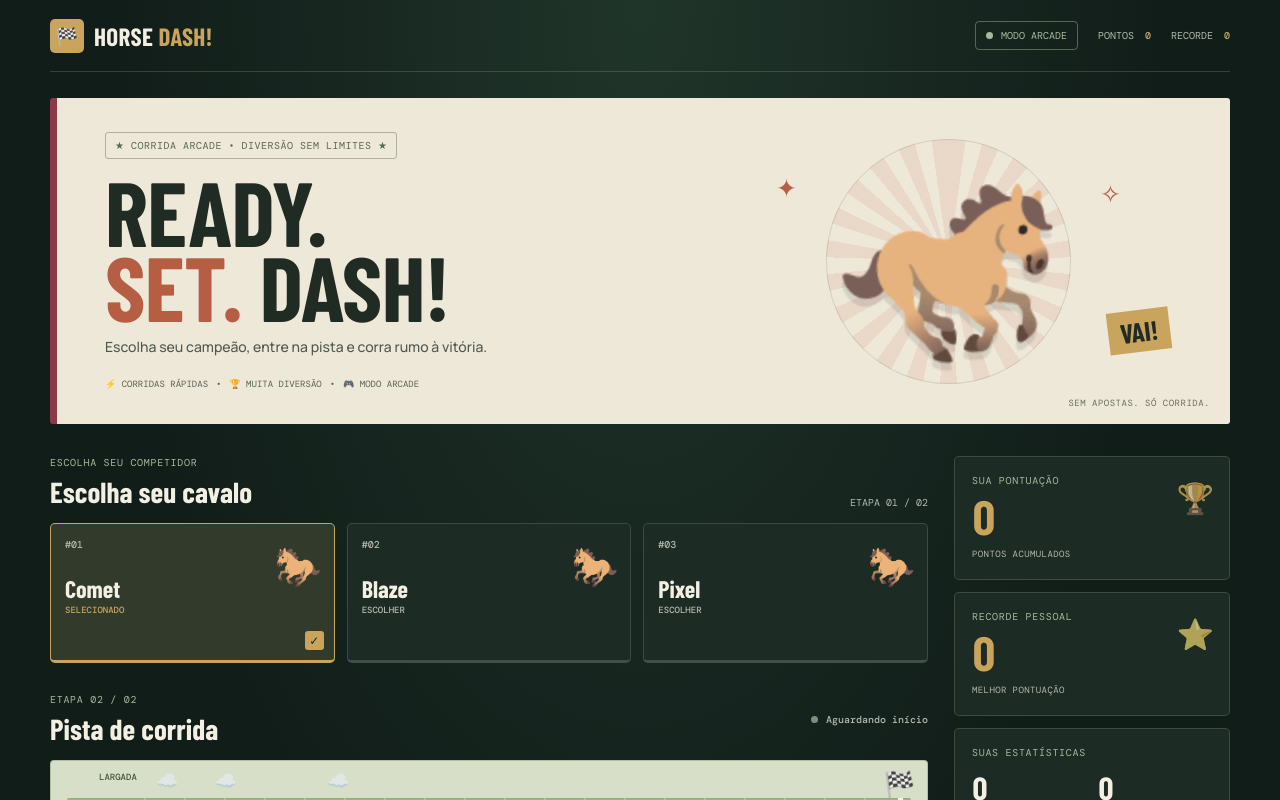
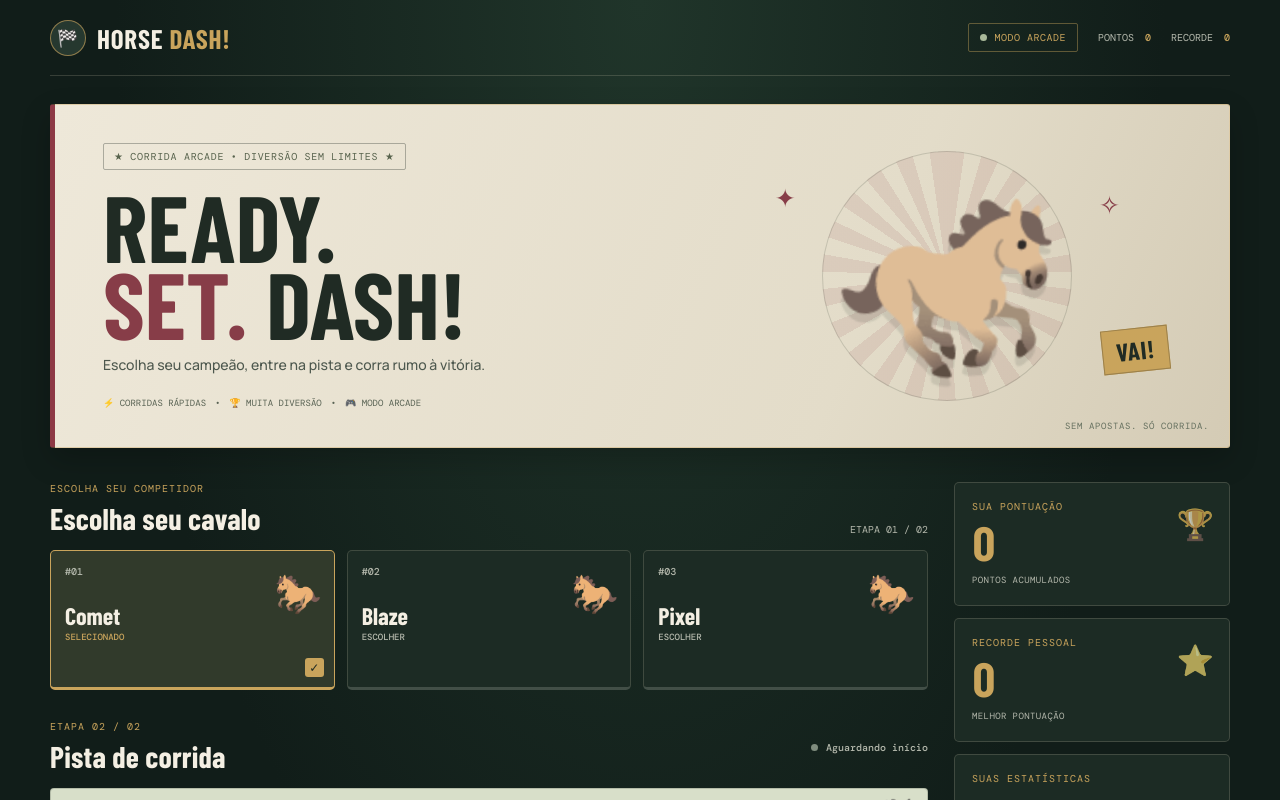
Before and after one commit to DogShown/HorseRacing, a React (Vite) app: page / in a window 1280 px wide. Shown: the top 800 px of the page. Built offline with nearby package versions, Linux system fonts and the light colour scheme; a web font is replaced by a local one.

Commit message:
Refine HORSE DASH racecourse visual identity

```diff
--- a/src/styles/layout.css
+++ b/src/styles/layout.css
@@ -1,177 +1,30 @@
-.app-shell { width: min(var(--content-width), calc(100% - 48px)); margin: 0 auto; }
-
-.topbar {
-  min-height: 72px;
-  display: flex;
-  align-items: center;
-  justify-content: space-between;
-  border-bottom: 1px solid var(--color-border);
-}
-.brand {
-  display: inline-flex;
-  align-items: center;
-  gap: 10px;
-  color: var(--color-text);
-  text-decoration: none;
-  font-family: var(--font-display);
-  font-size: 25px;
-  font-weight: 800;
-  letter-spacing: .3px;
-}
+ .app-shell { width: min(var(--content-width), calc(100% - 48px)); margin: 0 auto; }
+.topbar { min-height: 76px; display: flex; align-items: center; justify-content: space-between; border-bottom: 1px solid var(--color-border); }
+.brand { display: inline-flex; align-items: center; gap: 11px; color: var(--color-text); text-decoration: none; font-family: var(--font-display); font-size: 27px; font-weight: 800; letter-spacing: .8px; }
 .brand strong { color: var(--yellow); }
-.brand-mark {
-  display: grid;
-  place-items: center;
-  width: 34px;
-  height: 34px;
-  border-radius: 5px;
-  background: var(--yellow);
-  color: var(--color-ink);
-  font-size: 18px;
-}
-.topbar-stats {
-  display: flex;
-  align-items: center;
-  gap: 20px;
-  color: var(--muted);
-  font: 10px var(--mono);
-}
-.status-pill {
-  display: flex;
-  align-items: center;
-  gap: 8px;
-  padding: 7px 10px;
-  border: 1px solid rgba(169, 189, 145, .45);
-  border-radius: 4px;
-  color: var(--mint);
-}
-.status-dot, .race-status span {
-  width: 7px;
-  height: 7px;
-  border-radius: 50%;
-  background: var(--mint);
-}
+.brand-mark { display: grid; place-items: center; width: 36px; height: 36px; border: 1px solid rgba(201,164,92,.65); border-radius: 50%; background: #26382f; color: var(--yellow); font-size: 17px; }
+.topbar-stats { display: flex; align-items: center; gap: 20px; color: var(--muted); font: 10px var(--mono); }
+.status-pill { display: flex; align-items: center; gap: 8px; padding: 7px 11px; border: 1px solid rgba(201,164,92,.42); border-radius: 2px; color: var(--yellow); letter-spacing: .5px; }
+.status-dot, .race-status span { width: 7px; height: 7px; border-radius: 50%; background: var(--mint); }
 .best-score strong { color: var(--yellow); margin-left: 5px; }
-
-.hero {
-  position: relative;
-  display: flex;
-  align-items: center;
-  min-height: 290px;
-  margin: 26px 0 32px;
-  padding: 34px 48px;
-  overflow: hidden;
-  border: 0;
-  border-left: 7px solid var(--coral);
-  border-radius: 3px;
-  background: var(--color-paper);
-  color: var(--color-ink);
-}
-.hero-copy { position: relative; z-index: 2; max-width: 550px; }
-.hero-tag {
-  display: inline-block;
-  padding: 6px 9px;
-  border: 1px solid rgba(37, 45, 39, .3);
-  border-radius: 3px;
-  color: #59674f;
-  font: 10px var(--mono);
-  letter-spacing: .5px;
-}
-.hero h1 {
-  margin: 15px 0 8px;
-  font-family: var(--font-display);
-  font-size: clamp(58px, 8vw, 91px);
-  font-weight: 900;
-  line-height: .82;
-  letter-spacing: -.5px;
-}
-.hero h1 span { color: #b65e43; }
-.hero-copy > p { max-width: 390px; color: #4e584f; font-size: 14px; }
-.hero-meta {
-  display: flex;
-  flex-wrap: wrap;
-  gap: 8px;
-  margin-top: 22px;
-  color: #586253;
-  font: 9px var(--mono);
-}
-.hero-bottom-label {
-  position: absolute;
-  right: 20px;
-  bottom: 15px;
-  color: #65705f;
-  font: 9px var(--mono);
-  letter-spacing: .5px;
-}
-.hero-art {
-  position: absolute;
-  top: 0;
-  right: 3%;
-  width: 42%;
-  height: 100%;
-  display: grid;
-  place-items: center;
-}
-.sunburst {
-  position: absolute;
-  width: 245px;
-  height: 245px;
-  border: 1px solid rgba(37, 45, 39, .13);
-  border-radius: 50%;
-  background: repeating-conic-gradient(from 0deg, rgba(201, 111, 83, .12) 0deg 8deg, transparent 8deg 16deg);
-}
-.hero-horse {
-  position: relative;
-  z-index: 1;
-  font-size: clamp(100px, 16vw, 180px);
-  filter: grayscale(.35) drop-shadow(0 8px 0 rgba(37, 45, 39, .12));
-  transform: scaleX(-1) rotate(-5deg);
-}
-.hero-speed {
-  position: absolute;
-  z-index: 2;
-  right: 5%;
-  bottom: 22%;
-  padding: 5px 12px;
-  transform: rotate(-7deg);
-  background: var(--yellow);
-  color: var(--color-ink);
-  font-family: var(--font-display);
-  font-size: 27px;
-  font-weight: 800;
-}
-.hero-spark { position: absolute; color: #b65e43; font-size: 25px; }
-.spark-one { top: 22%; left: 15%; }
-.spark-two { right: 15%; top: 24%; }
-
-.game-layout {
-  display: grid;
-  grid-template-columns: minmax(0, 1fr) 276px;
-  gap: 26px;
-  align-items: start;
-}
+.hero { position: relative; display: flex; align-items: center; min-height: 300px; margin: 28px 0 34px; padding: 38px 48px; overflow: hidden; border: 1px solid rgba(201,164,92,.4); border-left: 5px solid var(--color-coral); border-radius: 3px; background: linear-gradient(112deg, #eee8d9 0%, #e3dcc9 68%, #d4cbb5 100%); color: var(--color-ink); box-shadow: var(--shadow-card); }
+.hero-copy { position: relative; z-index: 2; max-width: 570px; }
+.hero-tag { display: inline-block; padding: 6px 10px; border: 1px solid rgba(32,43,36,.32); border-radius: 2px; color: #58634d; font: 10px var(--mono); letter-spacing: .7px; }
+.hero h1 { margin: 17px 0 9px; font-family: var(--font-display); font-size: clamp(58px, 8vw, 94px); font-weight: 900; line-height: .82; letter-spacing: .2px; }
+.hero h1 span { color: #873d48; }
+.hero-copy > p { max-width: 410px; color: #4d584e; font-size: 14px; }
+.hero-meta { display: flex; flex-wrap: wrap; gap: 9px; margin-top: 23px; color: #586253; font: 9px var(--mono); }
+.hero-bottom-label { position: absolute; right: 20px; bottom: 15px; color: #65705f; font: 9px var(--mono); letter-spacing: .6px; }
+.hero-art { position: absolute; top: 0; right: 3%; width: 42%; height: 100%; display: grid; place-items: center; }
+.sunburst { position: absolute; width: 250px; height: 250px; border: 1px solid rgba(32,43,36,.16); border-radius: 50%; background: repeating-conic-gradient(from 0deg, rgba(141,57,69,.1) 0deg 8deg, transparent 8deg 16deg); }
+.hero-horse { position: relative; z-index: 1; font-size: clamp(100px, 16vw, 180px); filter: grayscale(.55) sepia(.18) drop-shadow(0 9px 0 rgba(32,43,36,.12)); transform: scaleX(-1) rotate(-5deg); }
+.hero-speed { position: absolute; z-index: 2; right: 5%; bottom: 22%; padding: 6px 13px; transform: rotate(-6deg); border: 1px solid #9c814b; background: var(--yellow); color: var(--color-ink); font-family: var(--font-display); font-size: 25px; font-weight: 800; letter-spacing: 1px; }
+.hero-spark { position: absolute; color: #873d48; font-size: 25px; }
+.spark-one { top: 22%; left: 15%; } .spark-two { right: 15%; top: 24%; }
+.game-layout { display: grid; grid-template-columns: minmax(0, 1fr) 276px; gap: 26px; align-items: start; }
 .game-main { min-width: 0; }
-.section-heading {
-  display: flex;
-  justify-content: space-between;
-  align-items: end;
-  margin-bottom: 14px;
-}
-.eyebrow {
-  margin: 0 0 5px;
-  color: var(--mint);
-  font: 10px var(--mono);
-  letter-spacing: .7px;
-}
-.section-heading h2 {
-  margin: 0;
-  font-family: var(--font-display);
-  font-size: 29px;
-  font-weight: 700;
-  letter-spacing: .1px;
-}
+.section-heading { display: flex; justify-content: space-between; align-items: end; margin-bottom: 14px; }
+.eyebrow { margin: 0 0 5px; color: var(--yellow); font: 10px var(--mono); letter-spacing: 1px; }
+.section-heading h2 { margin: 0; font-family: var(--font-display); font-size: 30px; font-weight: 700; letter-spacing: .2px; }
 .step-label { color: var(--muted); font: 10px var(--mono); }
-
-.hero-tag, .hero-meta, .hero-bottom-label, .step-label, .race-status,
-.horse-caption, .horse-number, .runner-name, .lane-number, .track-start,
-.footer, .control-note { font-family: var(--mono); }
+.hero-tag, .hero-meta, .hero-bottom-label, .step-label, .race-status, .horse-caption, .horse-number, .runner-name, .lane-number, .track-start, .footer, .control-note { font-family: var(--mono); }
```
